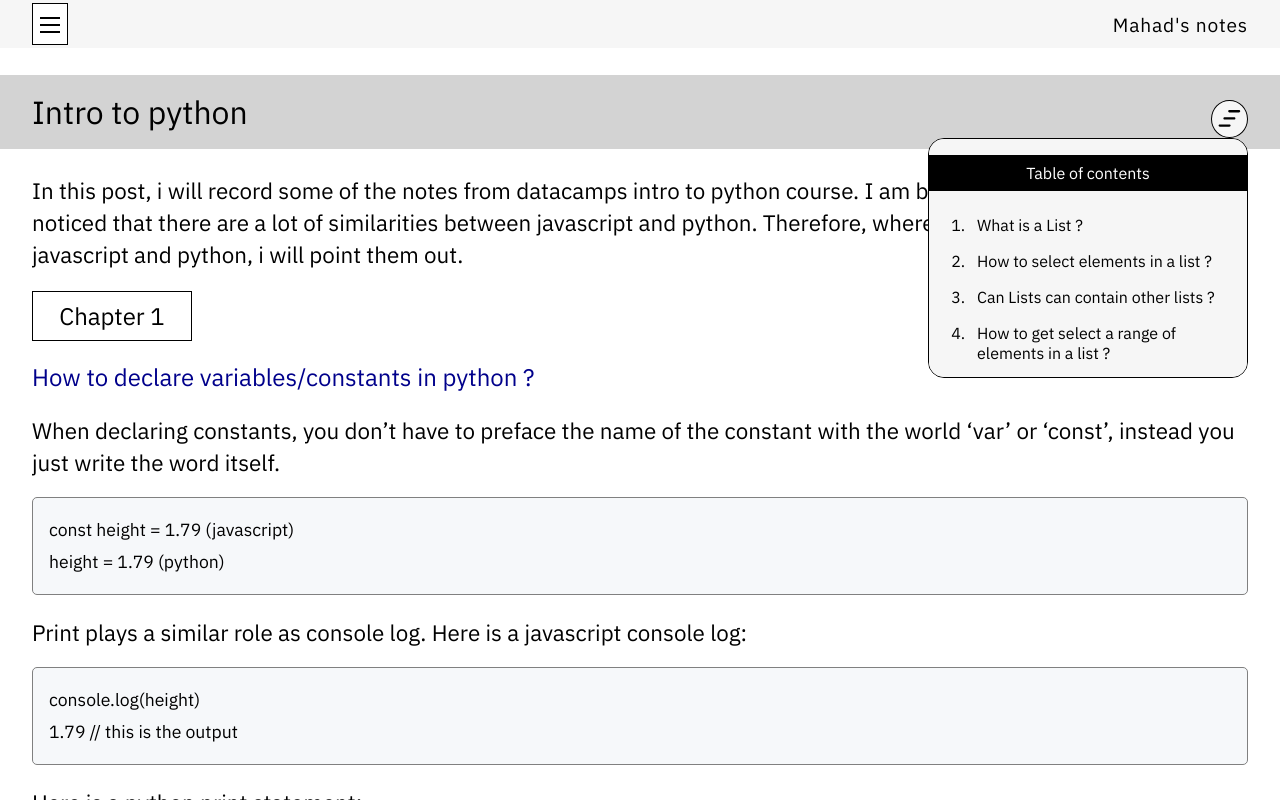
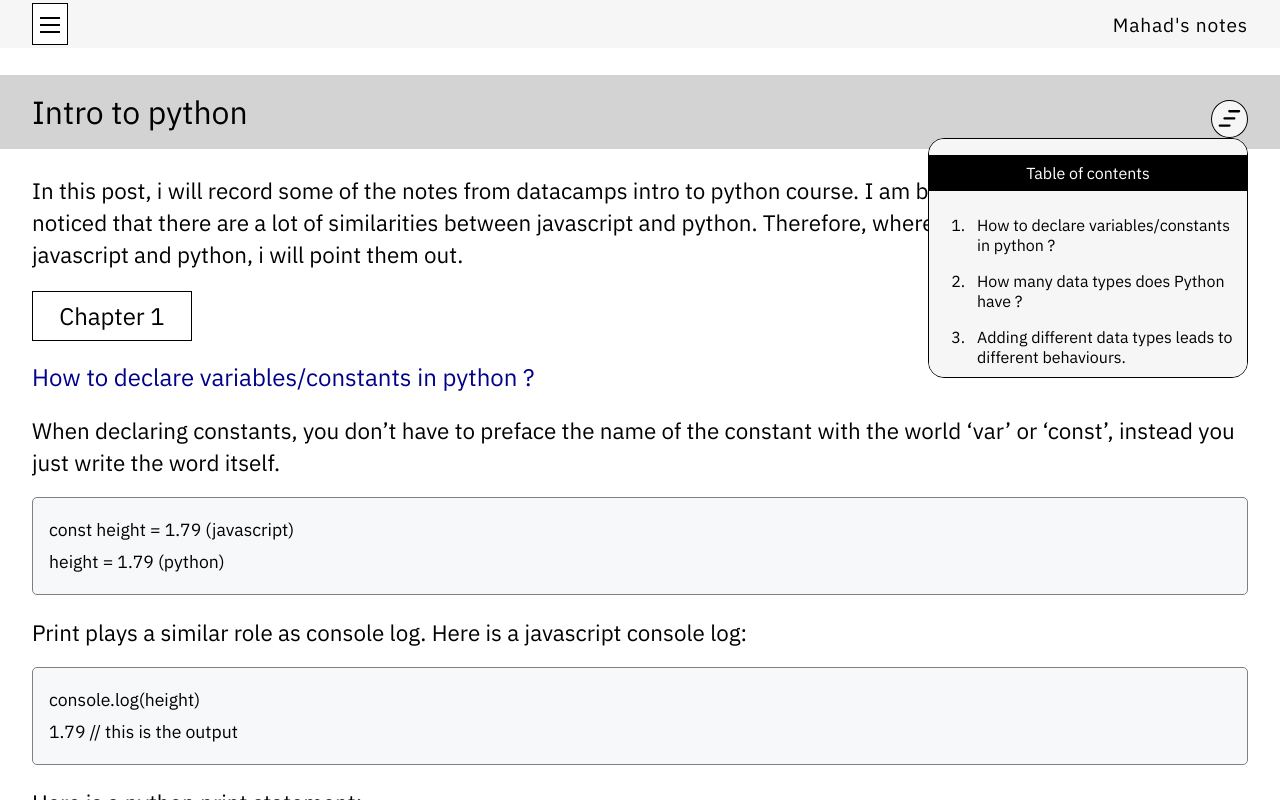
Before and after one commit to Elir-Mahad/notes, a Next.js app: page /intro-to-python in a window 1280 px wide. Both pictures are taken after a click on the button 1229 px from the left and 119 px from the top of the page. Shown: the top 800 px of the page. Built offline with nearby package versions, Linux system fonts and the light colour scheme.

Commit message:
content(PostMenu): add menu options for chapter 1

```diff
--- a/components/PostMenu.js
+++ b/components/PostMenu.js
@@ -45,6 +45,24 @@ function PostMenu() {
         <PmOptions>
           <PmOtitle>Table of contents</PmOtitle>
           <ol>
+            {/* Chapter one below */}
+
+            <Link to="about" spy={true} smooth={true}>
+              <PmOption>
+                How to declare variables/constants in python ?
+              </PmOption>
+            </Link>
+
+            <Link to="about" spy={true} smooth={true}>
+              <PmOption>How many data types does Python have ?</PmOption>
+            </Link>
+
+            <Link to="about" spy={true} smooth={true}>
+              <PmOption>
+                Adding different data types leads to different behaviours.
+              </PmOption>
+            </Link>
+
             {/* Chapter two below */}
             <Link to="about" spy={true} smooth={true}>
               <PmOption>What is a List ?</PmOption>
```
